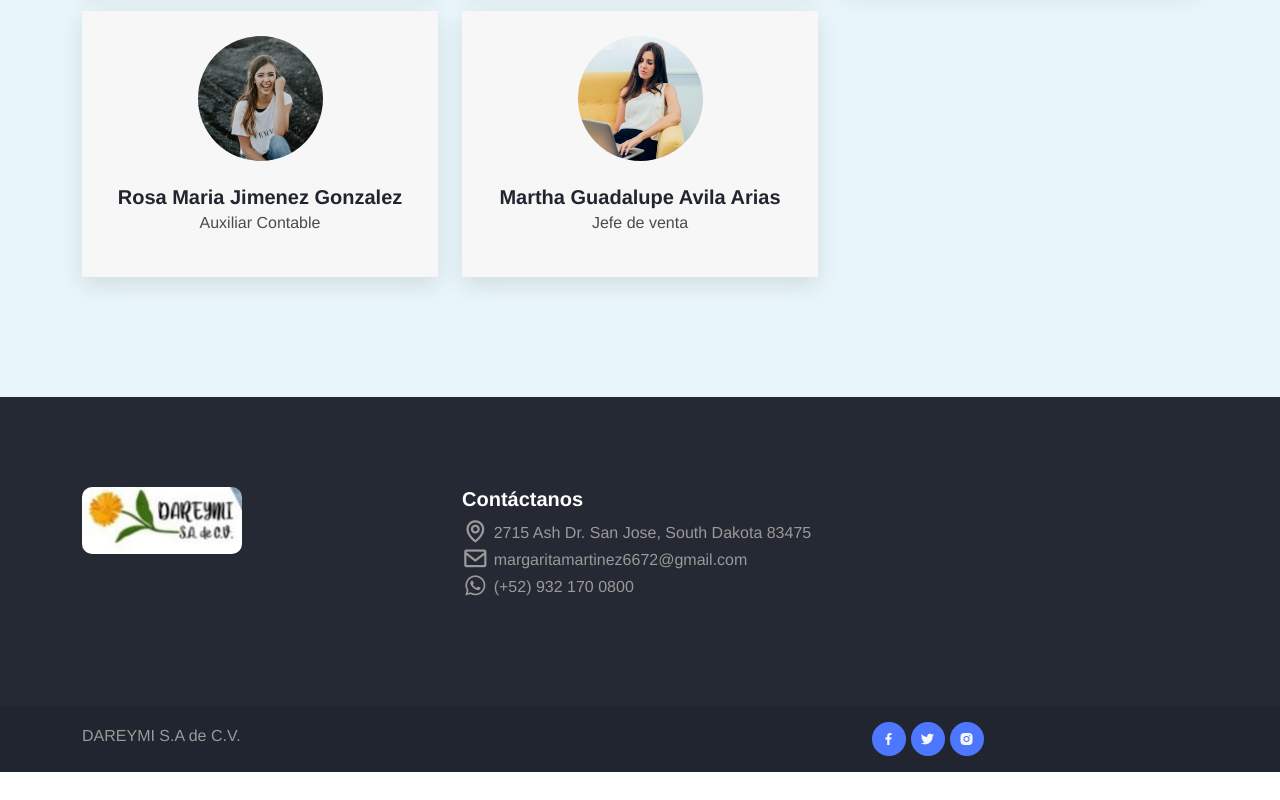
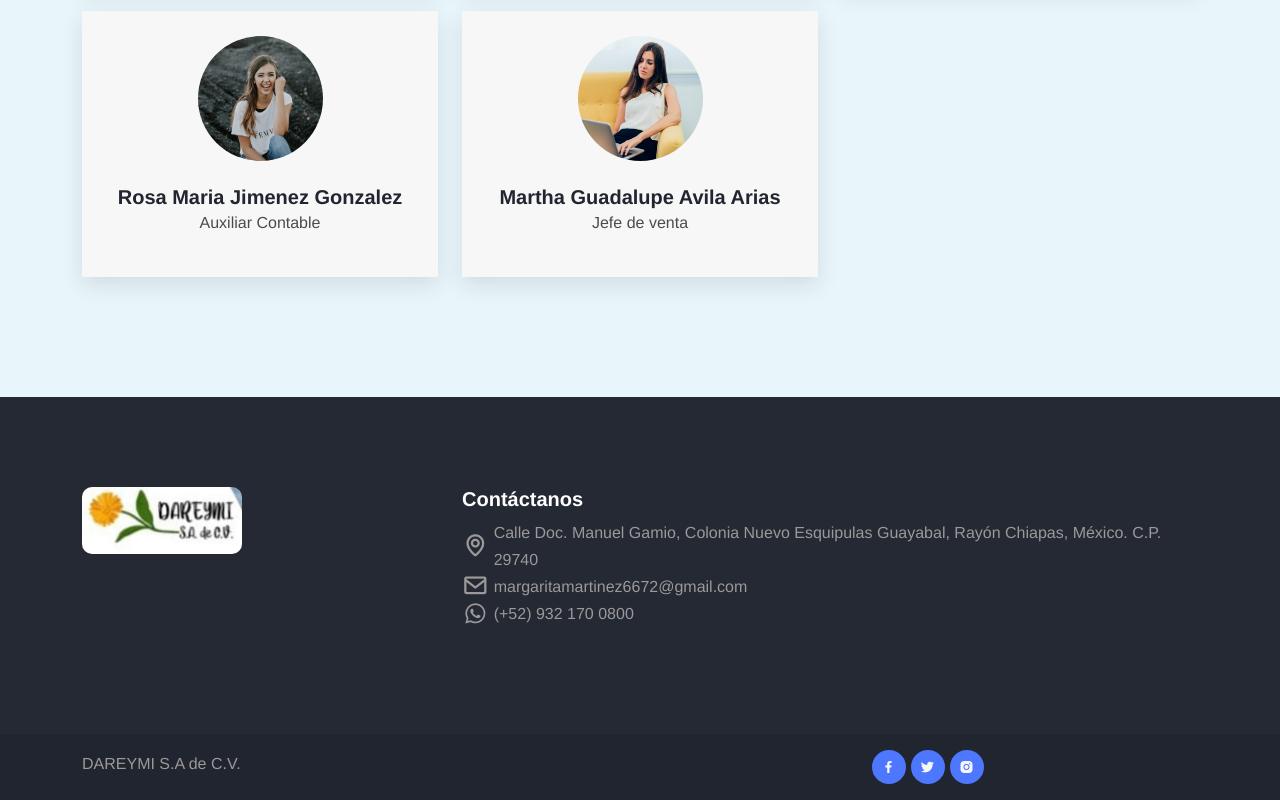
Before and after one commit to gilberto-vi-ro/dareymi, a plain HTML site: page index.html in a window 1280 px wide. Shown: the part 5098-5898 px from the top of the page. Before the commit the page ends 5870 px from the top, so only its background shows below. Drawn offline with Linux system fonts and the light colour scheme.

Commit message:
actualizando texto de ubicacion

```diff
--- a/index.html
+++ b/index.html
@@ -388,7 +388,7 @@
                     <div class="col-lg-8">
                         <h5 class="text-white">Contáctanos</h5>
                         <ul class="list-unstyled text2-color" >
-                            <li> <a href="##"><i class="bx bx-map"></i> 2715 Ash Dr. San Jose, South Dakota 83475 </a></li>
+                            <li> <a href="##"><i class="bx bx-map"></i> Calle Doc. Manuel Gamio, Colonia Nuevo Esquipulas Guayabal, Rayón Chiapas, México. C.P. 29740 </a></li>
                             <li> <a href="##"><i class="bx bx-envelope"></i> margaritamartinez6672@gmail.com </a></li>
                             <li> <a href="##"><i class="bx bxl-whatsapp"></i> (+52) 932 170 0800 </a></li>
                         </ul>
```
